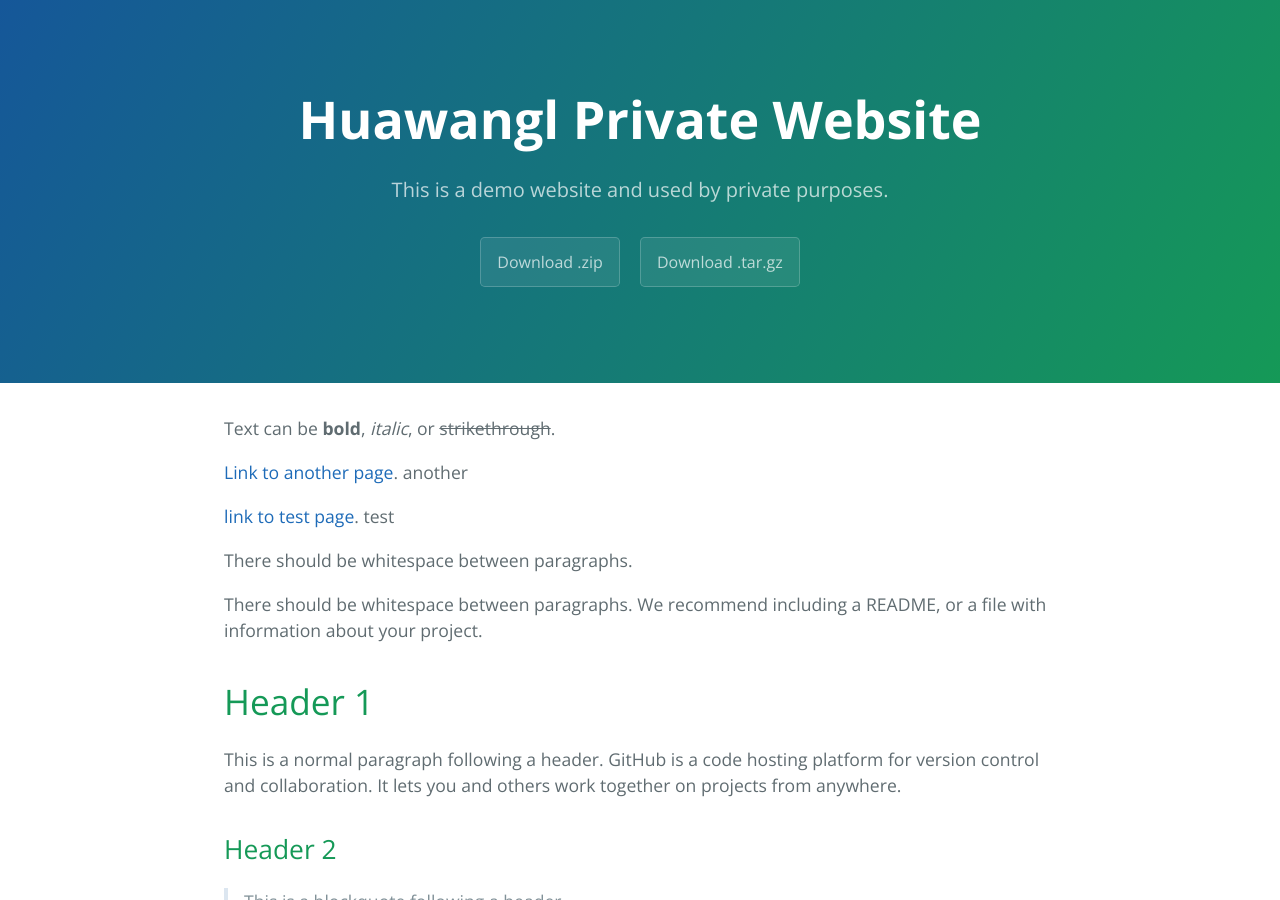
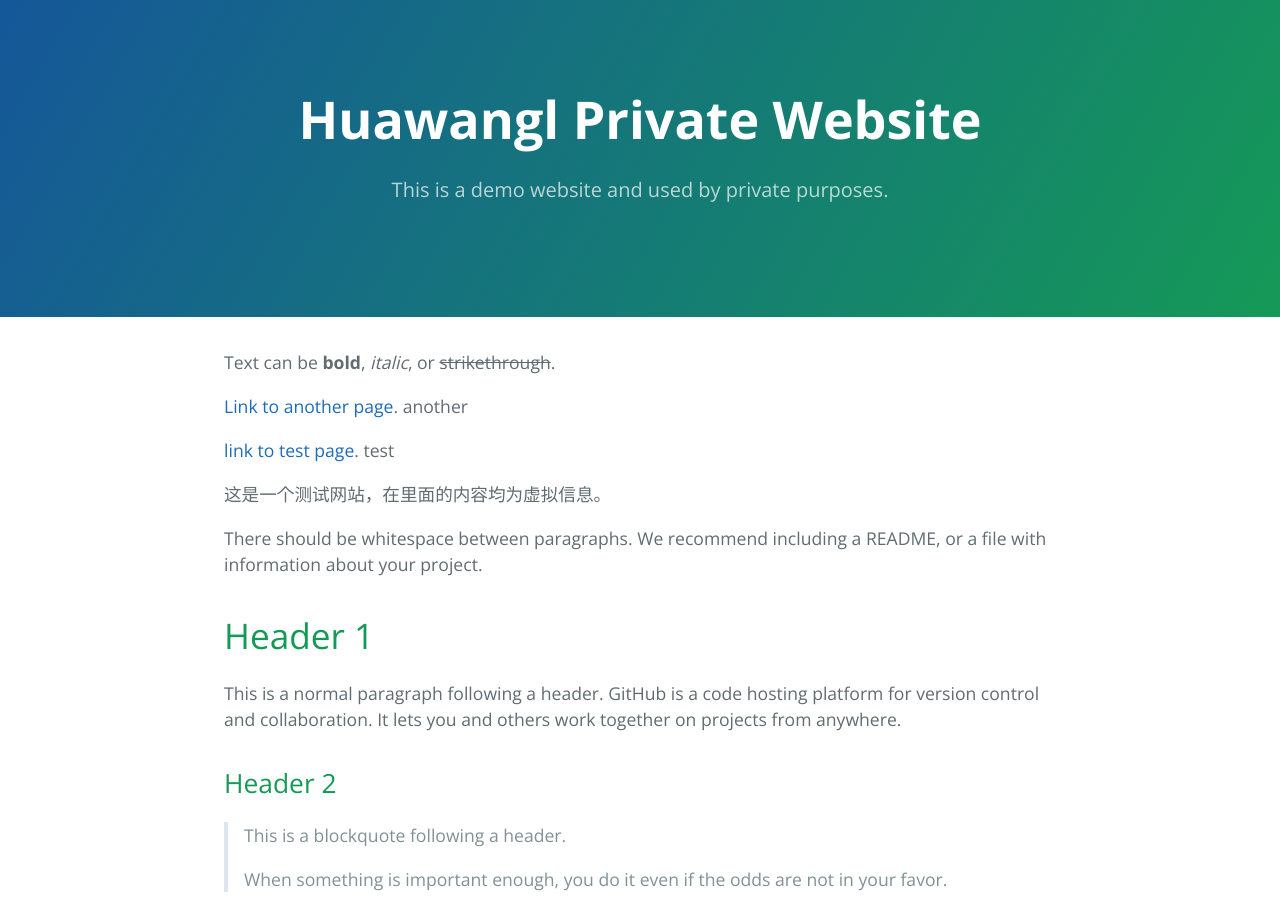
Before and after one commit to huawangl/huawangl.github.io, a Jekyll site: the page built from index.md, in a window 1280 px wide and 900 px high. Built offline with Jekyll 4.4.1, drawn with Linux system fonts in a browser that asks for light colours.

Commit message:
insert gb2312

```diff
--- a/_config.yml
+++ b/_config.yml
@@ -1,5 +1,5 @@
 title: Huawangl Private Website
 description: This is a demo website and used by private purposes.
-show_downloads: true
+show_downloads: false
 google_analytics:
 theme: jekyll-theme-cayman
--- a/index.md
+++ b/index.md
@@ -10,8 +10,7 @@ another
 [link to test page](./test.html).
 test
 
-
-There should be whitespace between paragraphs.
+这是一个测试网站，在里面的内容均为虚拟信息。
 
 There should be whitespace between paragraphs. We recommend including a README, or a file with information about your project.
 
```
